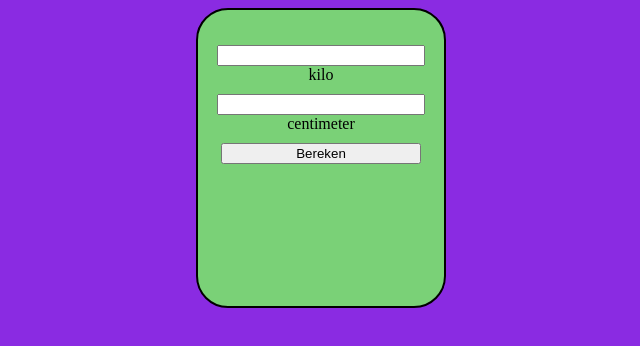
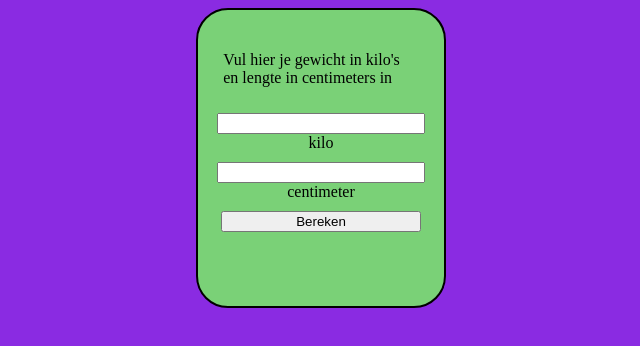
Before and after one commit to Esther2504/BMICalculator, a plain HTML site: page index.html in a window 1280 px wide. Shown: the whole page, without its empty margins (319-959 px from the left). Drawn offline with Linux system fonts and the light colour scheme.

Commit message:
Update index.html

```diff
--- a/index.html
+++ b/index.html
@@ -10,6 +10,7 @@
 </head>
 <body>
     <div id="container">
+        <p>Vul hier je gewicht in kilo's en lengte in centimeters in</p>
     <input type="numbers" id="weight">kilo</input><br>
 <input type="numbers" id="height">centimeter</input><br>
 <button onclick="calculateBMI()">Bereken</button>
```
